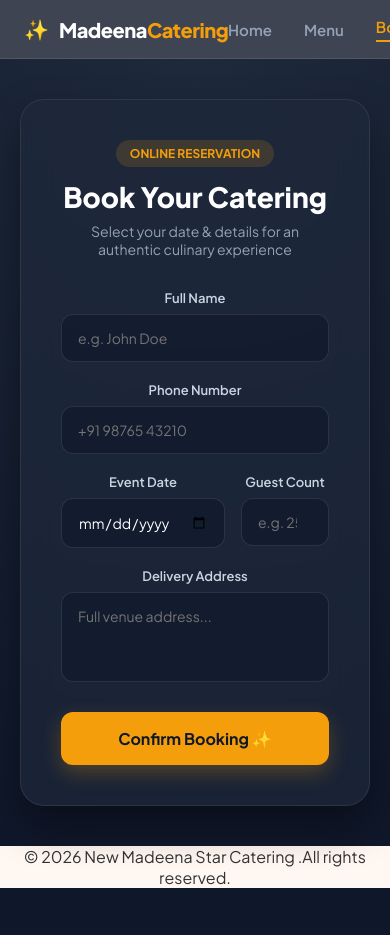
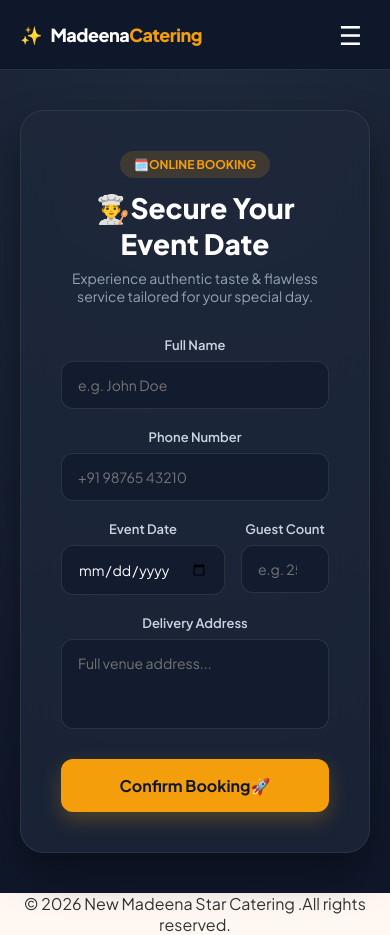
Before and after one commit to Nayeem036/new-madeena-frontend, a React (Create React App) app: page /booking in a window 390 px wide. Before the commit the page ends 888 px from the top, so only its background shows below. Built offline with nearby package versions, Linux system fonts and the light colour scheme.

Commit message:
style: upgrade application UI layout to modern 2026 design new

```diff
--- a/src/Pages/Booking.jsx
+++ b/src/Pages/Booking.jsx
@@ -46,9 +46,9 @@
     <div style={bookingStyles.pageWrapper}>
       <div style={bookingStyles.glassCard}>
         <div style={bookingStyles.headerArea}>
-          <span style={bookingStyles.badge}>Online Reservation</span>
-          <h1 style={bookingStyles.title}>Book Your Catering</h1>
-          <p style={bookingStyles.subtitle}>Select your date & details for an authentic culinary experience</p>
+          <span style={bookingStyles.badge}>🗓️Online Booking</span>
+          <h1 style={bookingStyles.title}>👨‍🍳Secure Your Event Date</h1>
+          <p style={bookingStyles.subtitle}>Experience authentic taste & flawless service tailored for your special day.</p>
         </div>
 
         <form onSubmit={handleSubmit} style={bookingStyles.form}>
@@ -119,7 +119,7 @@
             disabled={isSubmitting}
             style={isSubmitting ? { ...bookingStyles.btn, opacity: 0.6 } : bookingStyles.btn}
           >
-            {isSubmitting ? "Processing..." : "Confirm Booking ✨"}
+            {isSubmitting ? "Processing..." : "Confirm Booking🚀"}
           </button>
         </form>
       </div>
--- a/src/components/Navbar.js
+++ b/src/components/Navbar.js
@@ -1,8 +1,9 @@
-import React, { useState } from "react";
+import React, { useState, useEffect } from "react";
 import { Link, useLocation } from "react-router-dom";
 
 function Navbar() {
   const [isOpen, setIsOpen] = useState(false);
+  const [isMobile, setIsMobile] = useState(false);
   const location = useLocation();
 
   const navLinks = [
@@ -12,15 +13,28 @@
     { name: "Contact", path: "/contact" }
   ];
 
+  // Dynamically listen for mobile screen width (<768px)
+  useEffect(() => {
+    const handleResize = () => {
+      setIsMobile(window.innerWidth <= 768);
+    };
+    handleResize(); // Initial check
+    window.addEventListener("resize", handleResize);
+    return () => window.removeEventListener("resize", handleResize);
+  }, []);
+
   return (
     <header style={styles.header}>
       <div style={styles.container}>
         <Link to="/" style={styles.logoGroup}>
           <span style={styles.logoBadge}>✨</span>
-          <h2 style={styles.logoText}>Madeena<span style={styles.goldText}>Catering</span></h2>
+          <h2 style={styles.logoText}>
+            Madeena<span style={styles.goldText}>Catering</span>
+          </h2>
         </Link>
 
-        {/* Desktop Links */}
+        {/* Desktop Navigation (Only rendered when NOT mobile) */}
+        {!isMobile && (
           <nav style={styles.desktopNav}>
             {navLinks.map((link) => (
               <Link
@@ -35,21 +49,27 @@
               </Link>
             ))}
           </nav>
+        )}
 
-        {/* Mobile Toggle */}
+        {/* Mobile Hamburger Button (Only rendered when IS mobile) */}
+        {isMobile && (
           <button style={styles.mobileBtn} onClick={() => setIsOpen(!isOpen)}>
             {isOpen ? "✕" : "☰"}
           </button>
+        )}
       </div>
 
-      {/* Mobile Drawer */}
-      {isOpen && (
+      {/* Mobile Drawer Dropdown Menu */}
+      {isMobile && isOpen && (
         <div style={styles.mobileDrawer}>
           {navLinks.map((link) => (
             <Link
               key={link.path}
               to={link.path}
-              style={styles.mobileNavLink}
+              style={{
+                ...styles.mobileNavLink,
+                ...(location.pathname === link.path ? styles.activeMobileLink : {})
+              }}
               onClick={() => setIsOpen(false)}
             >
               {link.name}
@@ -66,14 +86,13 @@
     position: "sticky",
     top: 0,
     zIndex: 1000,
-    backgroundColor: "rgba(15, 23, 42, 0.8)",
-    backdropFilter: "blur(12px)",
+    backgroundColor: "#0F172A",
     borderBottom: "1px solid rgba(255, 255, 255, 0.1)"
   },
   container: {
     maxWidth: "1200px",
     margin: "0 auto",
-    padding: "16px 24px",
+    padding: "14px 20px",
     display: "flex",
     justifyContent: "space-between",
     alignItems: "center"
@@ -81,56 +100,60 @@
   logoGroup: {
     display: "flex",
     alignItems: "center",
-    gap: "10px"
+    gap: "8px"
   },
   logoBadge: {
-    fontSize: "20px"
+    fontSize: "18px"
   },
   logoText: {
-    fontSize: "20px",
+    fontSize: "18px",
     fontWeight: "800",
     color: "#FFFFFF",
-    letterSpacing: "-0.5px"
+    letterSpacing: "-0.5px",
+    margin: 0
   },
   goldText: {
     color: "#F59E0B"
   },
   desktopNav: {
     display: "flex",
-    gap: "32px",
+    gap: "28px",
     alignItems: "center"
   },
   navLink: {
     fontSize: "15px",
     fontWeight: "600",
     color: "#94A3B8",
-    transition: "all 0.2s ease"
+    paddingBottom: "4px"
   },
   activeLink: {
     color: "#F59E0B",
-    borderBottom: "2px solid #F59E0B",
-    paddingBottom: "4px"
+    borderBottom: "2px solid #F59E0B"
   },
   mobileBtn: {
-    display: "none",
     background: "none",
     border: "none",
     color: "#FFFFFF",
-    fontSize: "24px",
-    cursor: "pointer"
+    fontSize: "26px",
+    cursor: "pointer",
+    padding: "4px 8px"
   },
   mobileDrawer: {
     display: "flex",
     flexDirection: "column",
-    gap: "16px",
-    padding: "20px 24px",
-    backgroundColor: "#0F172A",
-    borderBottom: "1px solid rgba(255, 255, 255, 0.1)"
+    gap: "14px",
+    padding: "16px 24px 24px",
+    backgroundColor: "#1E293B",
+    borderTop: "1px solid rgba(255, 255, 255, 0.05)"
   },
   mobileNavLink: {
-    fontSize: "18px",
+    fontSize: "16px",
     fontWeight: "600",
-    color: "#F8FAFC"
+    color: "#94A3B8"
+  },
+  activeMobileLink: {
+    color: "#F59E0B",
+    fontWeight: "700"
   }
 };
 
```
Lines whose indentation alone changed are shown as unchanged.
